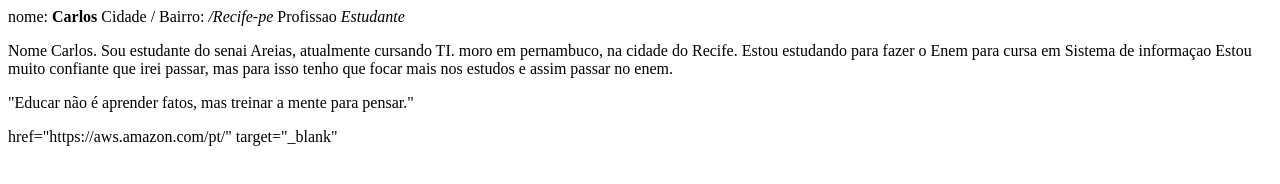
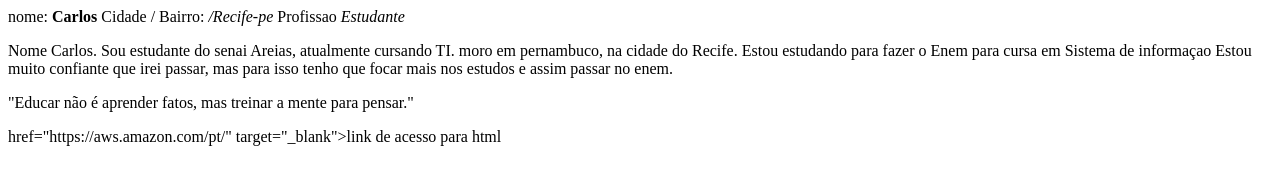
Before and after one commit to carloselima37-dot/Att-02, a plain HTML site: page index.html in a window 1280 px wide. Drawn offline with Linux system fonts and the light colour scheme.

Commit message:
Atividade 02

```diff
--- a/index.html
+++ b/index.html
@@ -25,7 +25,7 @@ e assim passar no enem.
 
 </p>
 
-<p> <a> href="https://aws.amazon.com/pt/" target="_blank"</a>
+<p> <a> href="https://aws.amazon.com/pt/" target="_blank">link de acesso para html  </a>
 
 </p>
 
```
